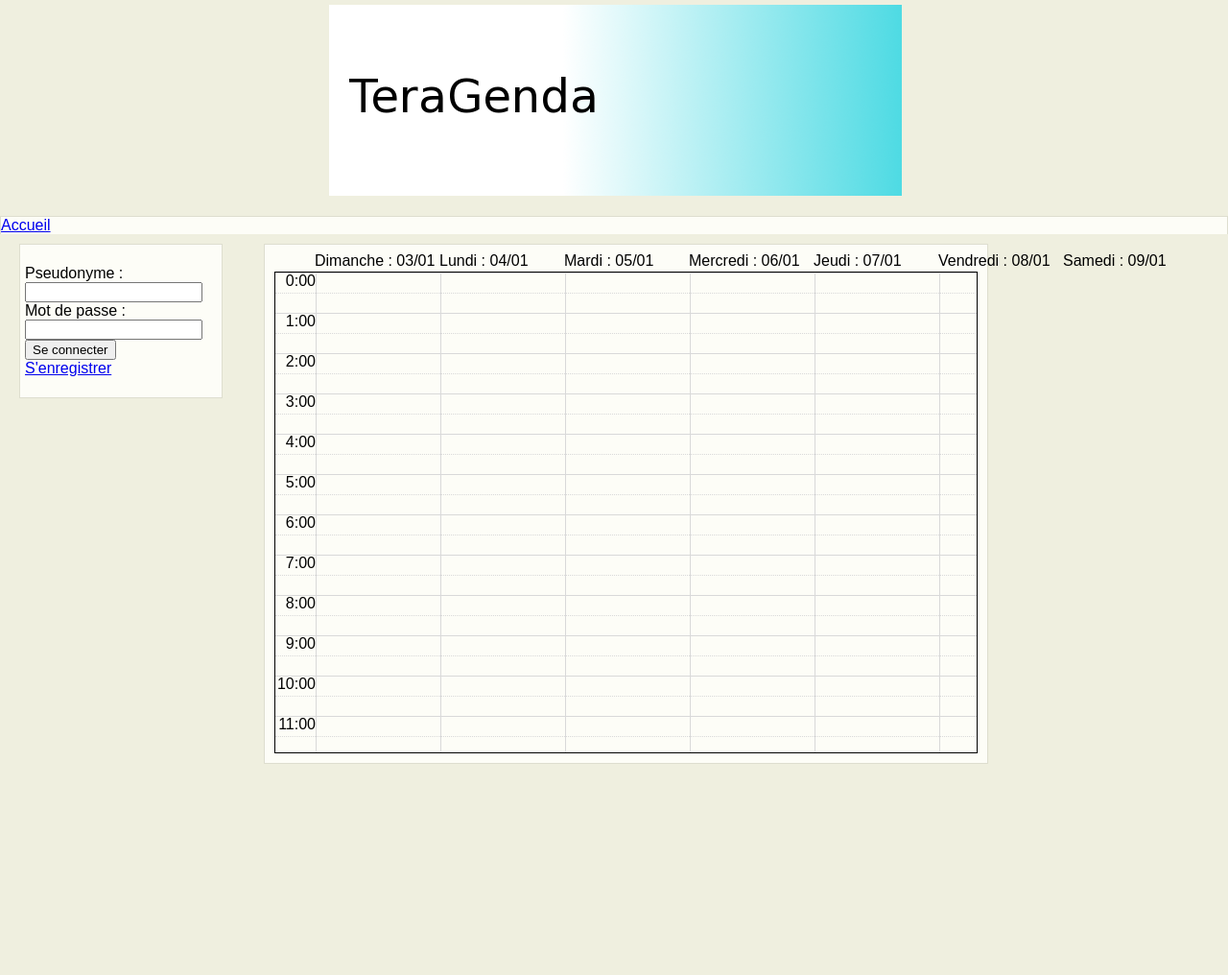
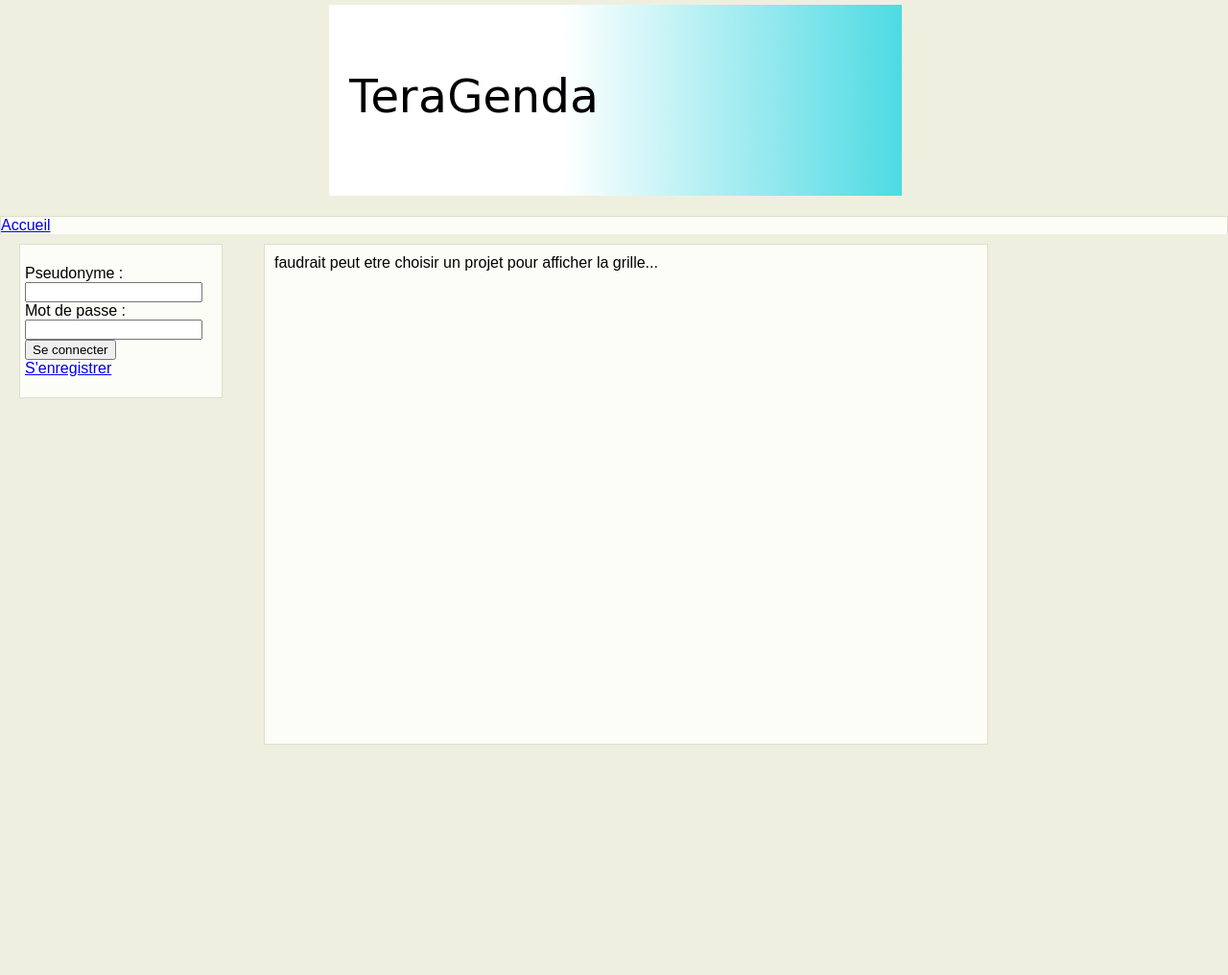
Before and after one commit to ThibautIG/teragenda, a PHP site: page /affichage.php in a window 1280 px wide. Shown: the top 1016 px of the page at 96% size. Run offline with PHP 8.4, Linux system fonts and the light colour scheme; data comes from the database, SQL or seed files in the repository; data that the repository does not hold is empty.

Commit message:
affichage utilise session projet

```diff
--- a/contenu/affichage.php
+++ b/contenu/affichage.php
@@ -1,4 +1,6 @@
 <?php
+if (isset($_SESSION["ses_projet"]))
+{
 	$jours = Array("Lundi","Mardi","Mercredi","Jeudi","Vendredi","Samedi","Dimanche");
 ?>
 <?php
@@ -58,7 +60,7 @@ for ($i=0; $i < 24; $i++)
 		<?php
 	}
 
-$q = mysql_query("SELECT *, DATEDIFF(date,CURDATE()) as diff FROM rdv WHERE id = $idprojet");
+$q = mysql_query("SELECT *, DATEDIFF(date,CURDATE()) as diff FROM rdv WHERE id_projet_posseder = ".$_SESSION["ses_projet"]);
 while ($d = mysql_fetch_array($q) )
 {
 	$hd = $d["heuredeb"];
@@ -72,3 +74,12 @@ while ($d = mysql_fetch_array($q) )
 }
 ?>
 </div>
+
+<?php
+
+}
+else
+{
+echo "faudrait peut etre choisir un projet pour afficher la grille...";
+}
+?>
```
